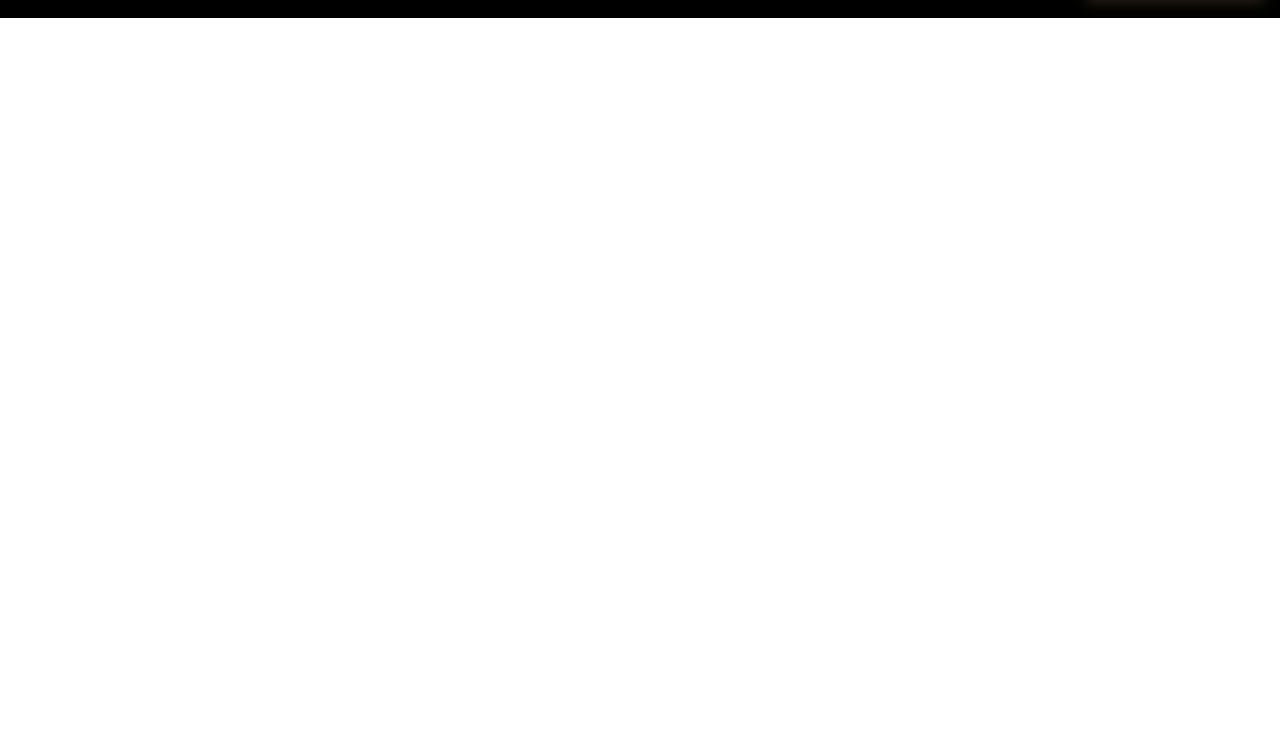
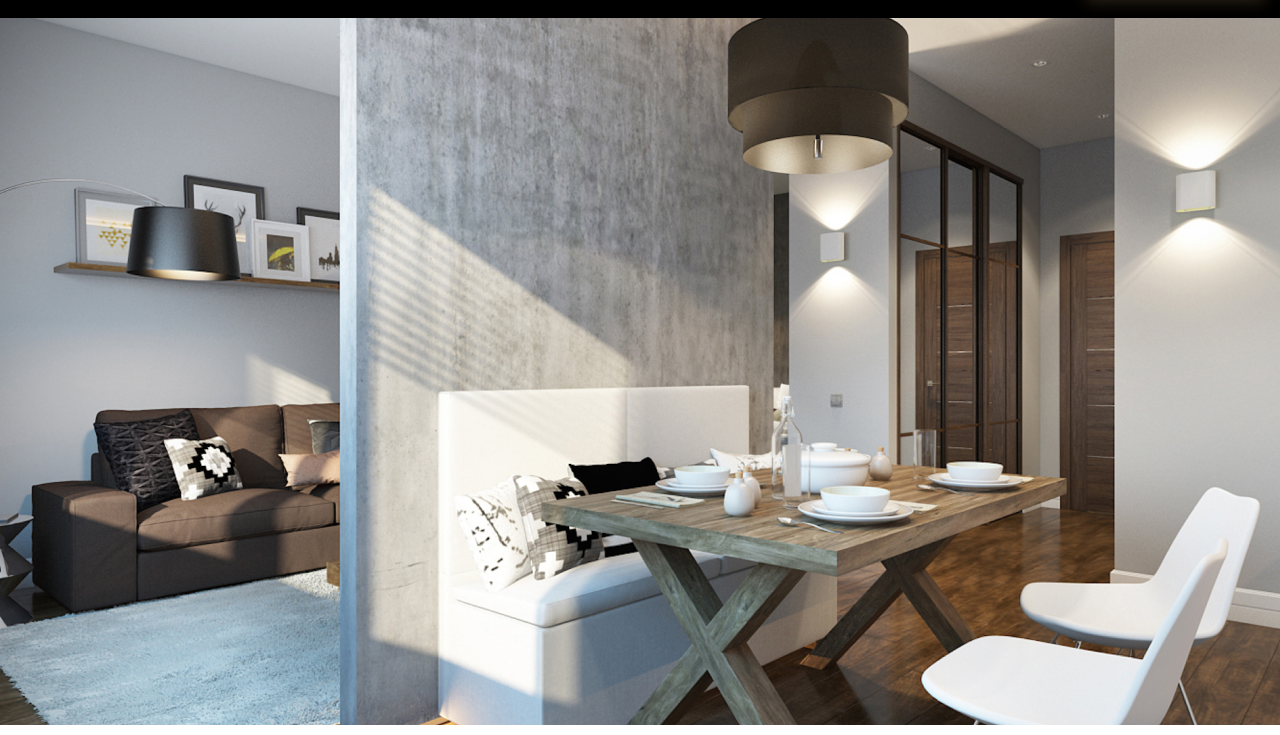
Before and after one commit to Moby27/mobis, a plain HTML site: page index.html in a window 1280 px wide. Shown: the part 65-800 px from the top of the page. Drawn offline with Linux system fonts and the light colour scheme.

Commit message:
19.12.2022

```diff
--- a/styles/styles.css
+++ b/styles/styles.css
@@ -46,3 +46,12 @@ body{
     text-decoration: none;
     color: white;
 }
+.hero{
+    background-image: url("../images/image\ 4.3.jpg");
+    background-size: cover;
+    height: 707px;
+}
+.title{
+    margin: 0;
+
+}
```
